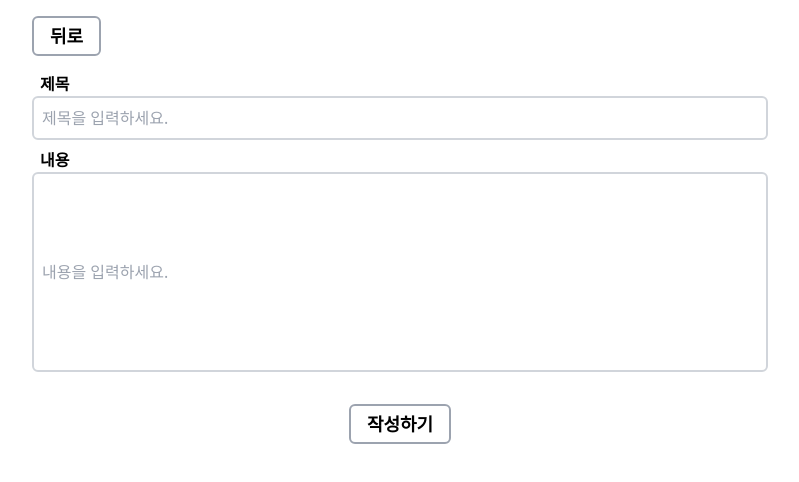
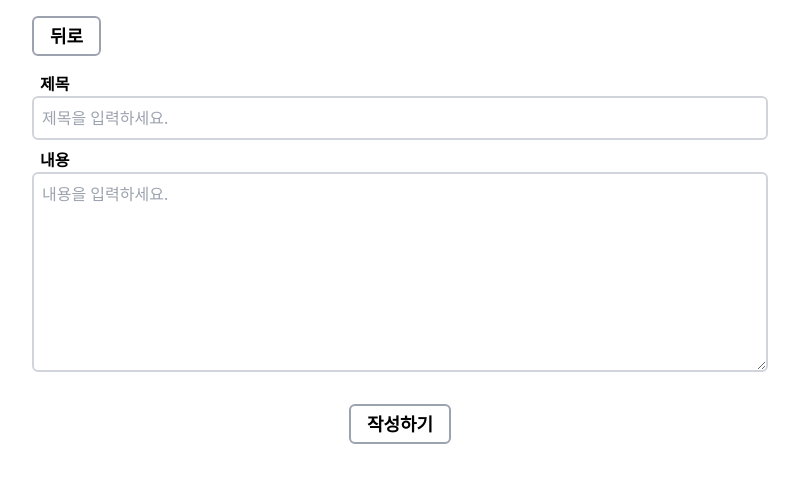
Before and after one commit to thelisn/challenge-2410-gyumin, a React (Vite) app: page /write in a window 1280 px wide. Shown: the top 482 px of the page, without its empty margins (240-1039 px from the left). Built offline with nearby package versions, Linux system fonts and the light colour scheme.

Commit message:
[feat] (Write) 내용 입력 요소 input -> textarea

```diff
--- a/src/components/WritePost/PostForm.jsx
+++ b/src/components/WritePost/PostForm.jsx
@@ -1,4 +1,5 @@
 import Input from "../Input";
+import Textarea from "./Textarea";
 
 const PostForm = () => {
   return (
@@ -6,16 +7,8 @@ const PostForm = () => {
       <div className="flex flex-col">
         <Input label="제목" type="text" id="post-title" role="input" placeholder="제목을 입력하세요." />
       </div>
-      {/* 내용 텍스트 위쪽에 정렬되도록 수정 필요 */}
       <div className="flex flex-col">
-        <Input
-          label="내용"
-          type="textarea"
-          id="post-content"
-          role="input"
-          placeholder="내용을 입력하세요."
-          className="h-[200px] align-top block"
-        />
+        <Textarea label="내용" id="post-content" placeholder="내용을 입력하세요." />
       </div>
     </div>
   );
--- /dev/null
+++ b/src/components/WritePost/Textarea.jsx
@@ -0,0 +1,28 @@
+import { string } from "prop-types";
+
+const Textarea = ({ ...props }) => {
+  const { label, id, placeholder, className } = props;
+
+  return (
+    <>
+      <label htmlFor={id} className={`mx-2 font-semibold`}>
+        {label}
+      </label>
+      <textarea
+        id={id}
+        placeholder={placeholder}
+        role="input"
+        className={`h-[200px] border-2 border-gray-300 rounded-md p-2 w-full ${className}`}
+      />
+    </>
+  );
+};
+
+export default Textarea;
+
+Textarea.propTypes = {
+  label: string,
+  id: string,
+  placeholder: string,
+  className: string,
+};
```
